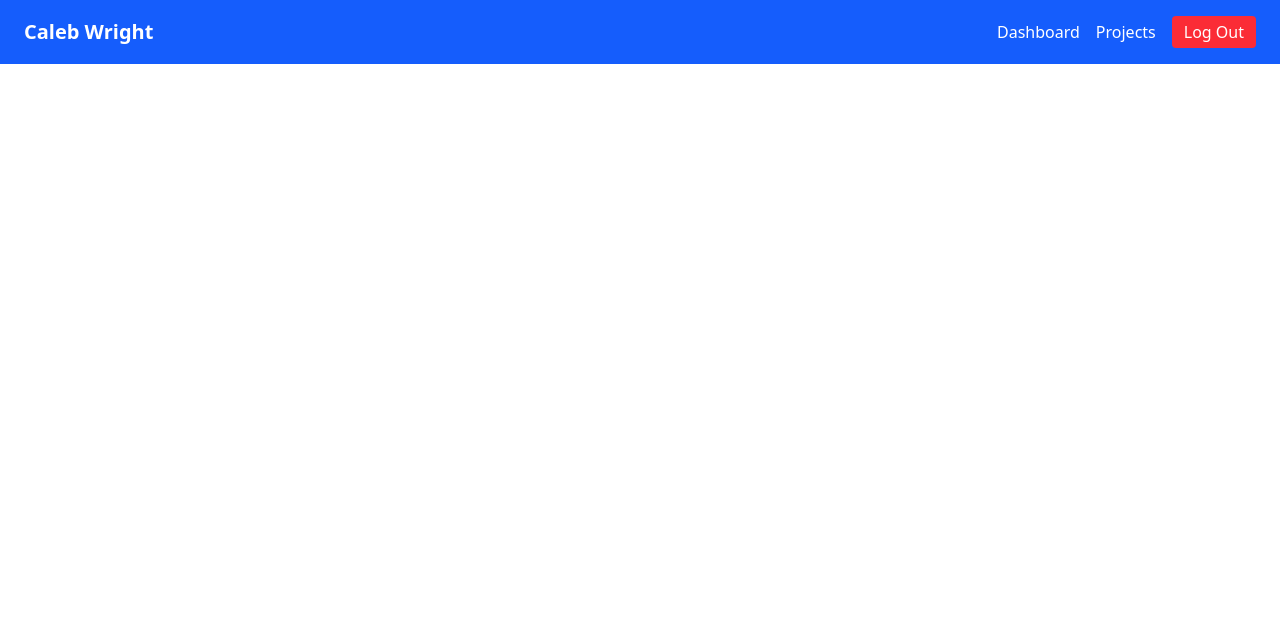
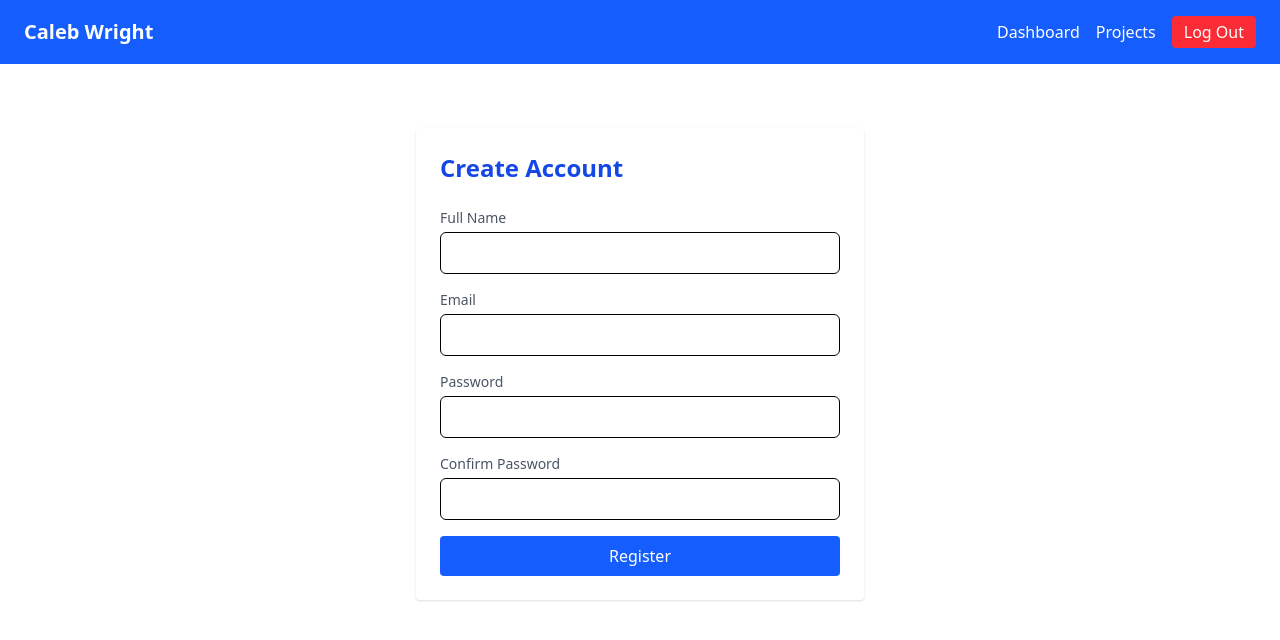
Before and after one commit to caleblwright/portfolio, a React (Vite) app: page /register in a window 1280 px wide. Shown: the top 640 px of the page. Built offline with nearby package versions, Linux system fonts and the light colour scheme; no server answers; sample sign-in values are in the browser's storage.

Commit message:
Registration page

```diff
--- a/src/App.tsx
+++ b/src/App.tsx
@@ -4,6 +4,7 @@ import Dashboard from "./pages/dashboard";
 import { useAuth } from "./context/authContext";
 import NavBar from "./components/navBar";
 import ForeclosureProject from "./pages/foreclosure";
+import Register from "./pages/register";
 
 export default function App() {
   const { user, loading } = useAuth();
@@ -15,10 +16,23 @@ export default function App() {
     <>
       <NavBar />
       <Routes>
-        <Route path="/" element={<Navigate to={user ? "/dashboard" : "/login"} />} />
-        <Route path="/login" element={user ? <Navigate to="/dashboard" /> : <Login />} />
-        <Route path="/dashboard" element={user ? <Dashboard /> : <Navigate to="/login" />} />
-        <Route path="/projects/foreclosure" element={user ? <ForeclosureProject /> : <Navigate to="/login" />} />
+        <Route
+          path="/"
+          element={<Navigate to={user ? "/dashboard" : "/login"} />}
+        />
+        <Route
+          path="/login"
+          element={user ? <Navigate to="/dashboard" /> : <Login />}
+        />
+        <Route
+          path="/dashboard"
+          element={user ? <Dashboard /> : <Navigate to="/login" />}
+        />
+        <Route
+          path="/projects/foreclosure"
+          element={user ? <ForeclosureProject /> : <Navigate to="/login" />}
+        />
+        <Route path="/register" element={<Register />} />
       </Routes>
     </>
   );
--- a/src/pages/login.tsx
+++ b/src/pages/login.tsx
@@ -8,6 +8,7 @@ import { auth } from "../lib/firebase";
 import { useNavigate } from "react-router-dom";
 import Input from "../components/input";
 import { useEffect } from "react";
+import { Link } from "react-router-dom";
 
 export default function Login() {
   const [email, setEmail] = useState("");
@@ -74,14 +75,13 @@ export default function Login() {
         >
           {loading ? "Logging in..." : "Log In"}
         </button>
-        <button
-          onClick={handleRegister}
-          disabled={loading}
-          className="px-4 py-2 font-medium text-white bg-green-600 rounded-md hover:bg-green-700"
-        >
-          {loading ? "Creating account..." : "Register"}
-        </button>
       </div>
+      <p className="mt-4 text-sm text-center text-gray-600">
+        Don't have an account?{" "}
+        <Link to="/register" className="text-blue-600 underline">
+          Sign up here
+        </Link>
+      </p>
     </div>
   );
 }
--- /dev/null
+++ b/src/pages/register.tsx
@@ -0,0 +1,90 @@
+// src/pages/Register.tsx
+import { useState } from "react";
+import { auth } from "../lib/firebase";
+import { createUserWithEmailAndPassword } from "firebase/auth";
+import { doc, setDoc, getFirestore, serverTimestamp } from "firebase/firestore";
+import { useNavigate } from "react-router-dom";
+import Input from "../components/input";
+
+const db = getFirestore();
+
+export default function Register() {
+  const [email, setEmail] = useState("");
+  const [password, setPassword] = useState("");
+  const [confirmPassword, setConfirmPassword] = useState("");
+  const [fullName, setFullName] = useState("");
+  const [error, setError] = useState<string | null>(null);
+  const [loading, setLoading] = useState(false);
+  const navigate = useNavigate();
+
+  const handleSubmit = async () => {
+    setError(null);
+    if (password !== confirmPassword) {
+      setError("Passwords do not match");
+      return;
+    }
+
+    setLoading(true);
+    try {
+      const userCred = await createUserWithEmailAndPassword(
+        auth,
+        email,
+        password
+      );
+      const uid = userCred.user.uid;
+
+      // Create a user profile in Firestore
+      await setDoc(doc(db, "users", uid), {
+        fullName,
+        email,
+        createdAt: serverTimestamp(),
+      });
+
+      navigate("/dashboard");
+    } catch (err: any) {
+      setError(err.message);
+    } finally {
+      setLoading(false);
+    }
+  };
+
+  return (
+    <div className="max-w-md mx-auto mt-16 p-6 bg-white rounded shadow">
+      <h2 className="text-2xl font-bold mb-6 text-blue-700">Create Account</h2>
+
+      <Input
+        label="Full Name"
+        value={fullName}
+        onChange={(e) => setFullName(e.target.value)}
+      />
+      <Input
+        label="Email"
+        type="email"
+        value={email}
+        onChange={(e) => setEmail(e.target.value)}
+      />
+      <Input
+        label="Password"
+        type="password"
+        value={password}
+        onChange={(e) => setPassword(e.target.value)}
+      />
+      <Input
+        label="Confirm Password"
+        type="password"
+        value={confirmPassword}
+        onChange={(e) => setConfirmPassword(e.target.value)}
+      />
+
+      {error && <p className="text-red-500 text-sm mb-4">{error}</p>}
+
+      <button
+        onClick={handleSubmit}
+        disabled={loading}
+        className="w-full px-4 py-2 font-medium text-white bg-blue-600 rounded hover:bg-blue-700"
+      >
+        {loading ? "Creating account..." : "Register"}
+      </button>
+    </div>
+  );
+}
```
